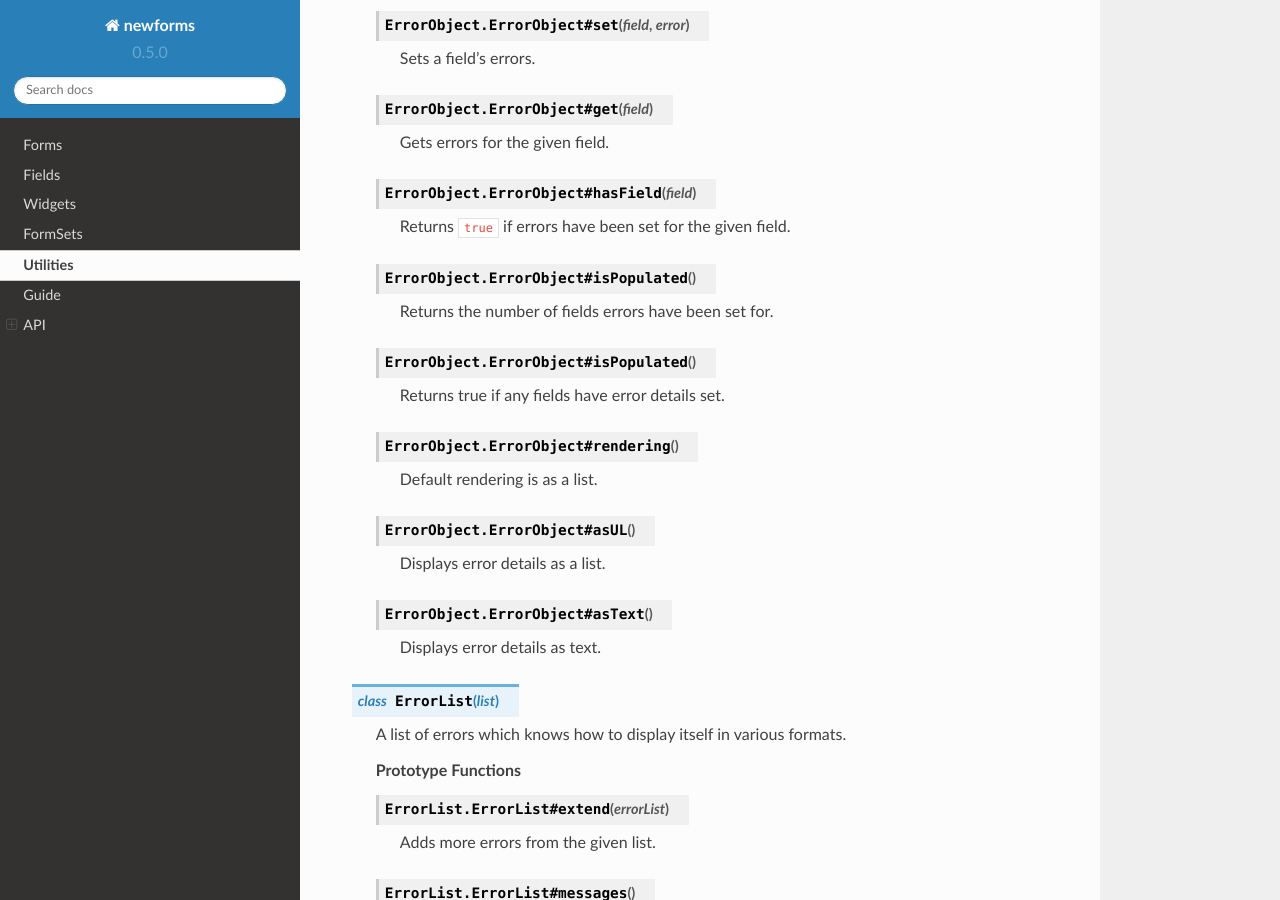
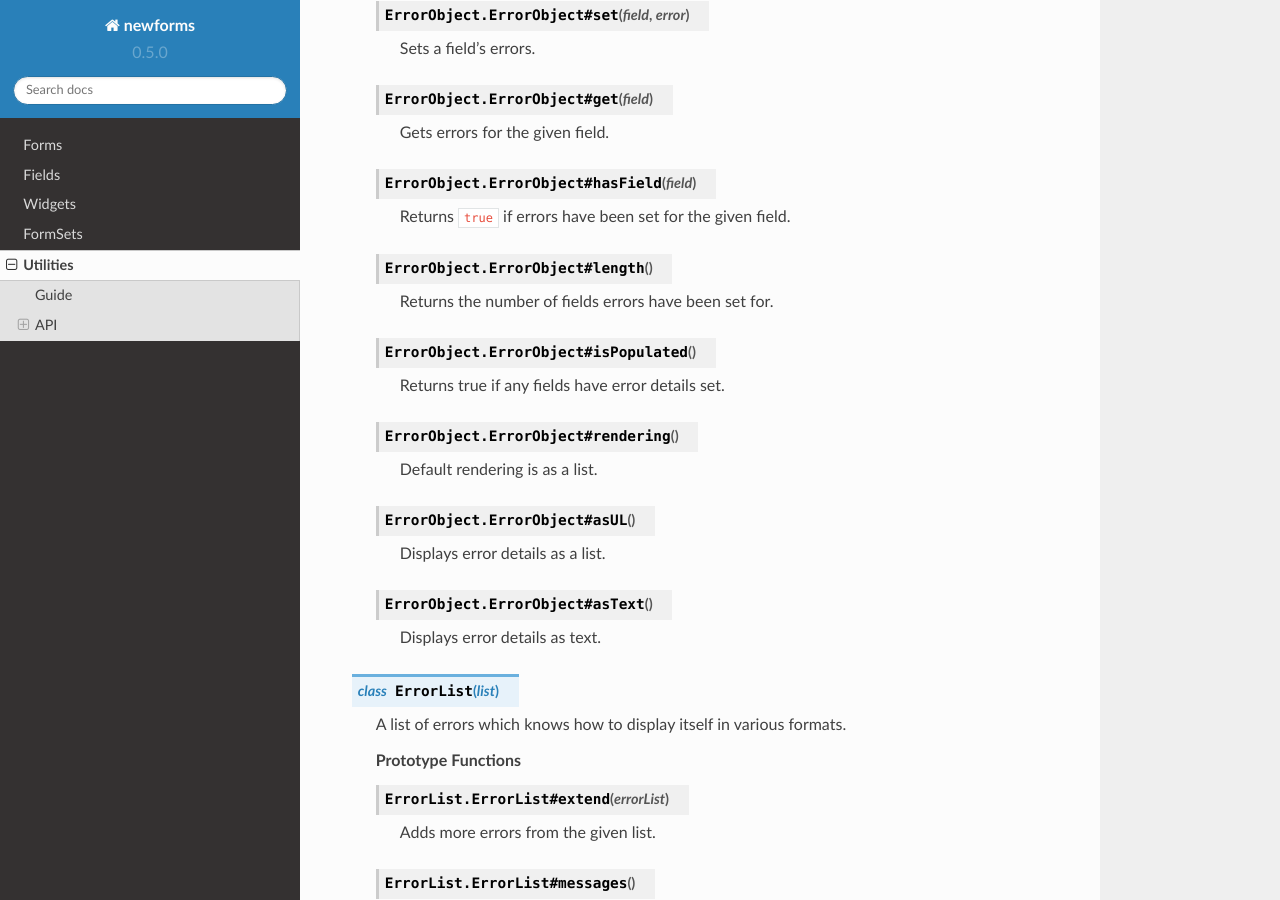
Before and after one commit to insin/newforms, a Sphinx documentation site: the page built from docs/util.rst, in a window 1280 px wide and 900 px high, scrolled down 1459 px. Built offline with Sphinx 7.4.7 and the Read the Docs theme 2.0.0, drawn with Linux system fonts in a browser that asks for light colours.

Commit message:
Fixed doc header level and a typo in util.rst [ci skip]

```diff
--- a/docs/util.rst
+++ b/docs/util.rst
@@ -1,3 +1,4 @@
+=========
 Utilities
 =========
 
@@ -87,7 +88,7 @@ API
 
       Returns ``true`` if errors have been set for the given field.
 
-   .. js:function:: ErrorObject#isPopulated()
+   .. js:function:: ErrorObject#length()
 
       Returns the number of fields errors have been set for.
 
```
